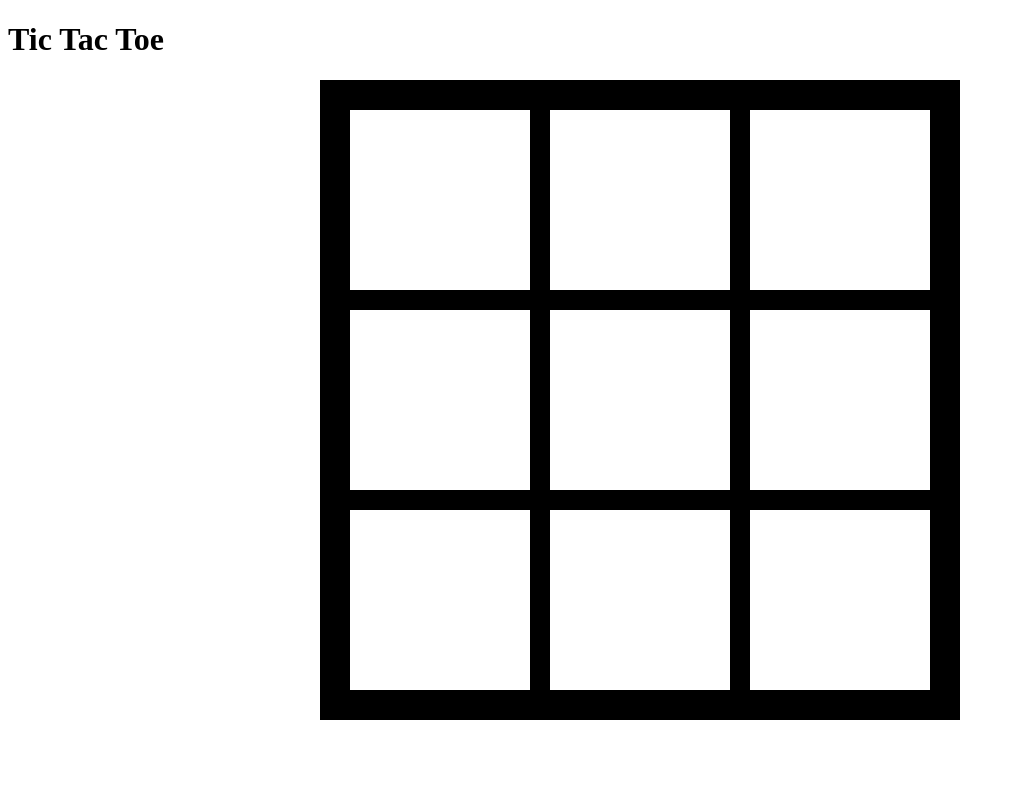
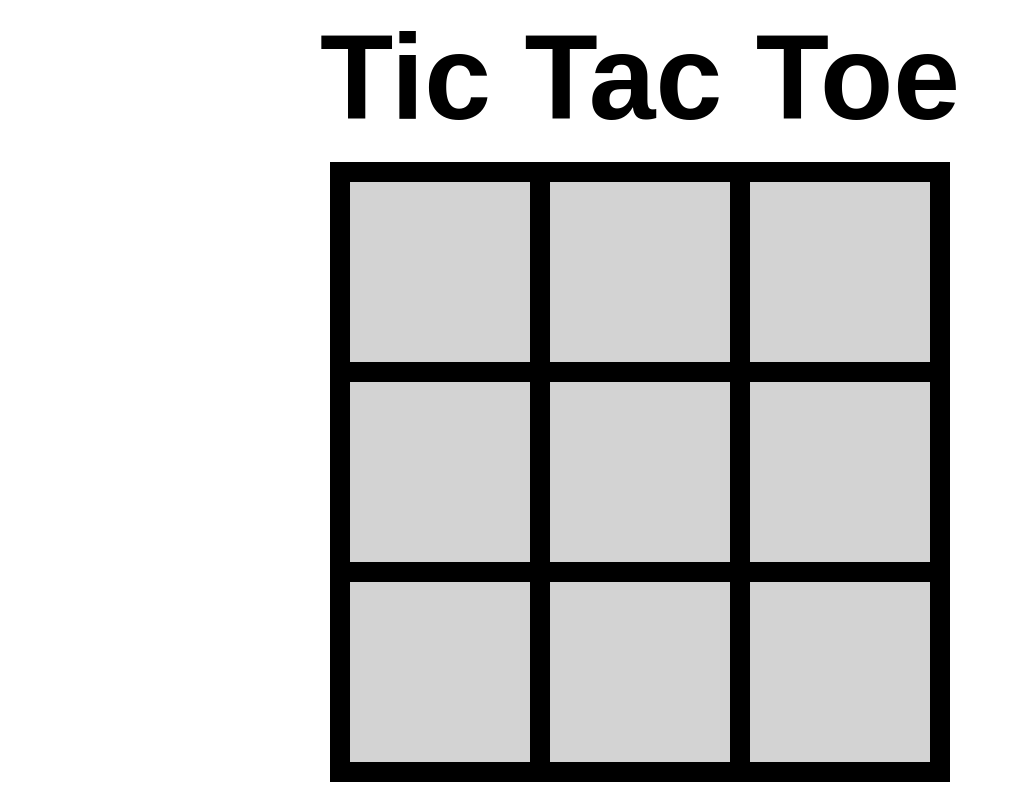
Before and after one commit to kopecmark/W6D2-Project, a plain HTML site: page tic/dist/index.html in a window 1280 px wide. Shown: the whole page, without its empty margins (0-1015 px from the left). Drawn offline with nearby package versions, Linux system fonts and the light colour scheme.

Commit message:
Adjust font, add hover

```diff
--- a/tic/dist/main.js
+++ b/tic/dist/main.js
@@ -137,7 +137,7 @@ eval("\nconst MoveError = function (msg) { this.msg = msg; };\n\n// MoveError re
 /*! no static exports found */
 /***/ (function(module, exports) {
 
-eval("class View {\n  constructor(game, $el) {\n    this.game = game; \n    this.$el = $el; \n    \n    this.setupBoard();\n    this.bindEvents();\n    this.makemove();\n  }\n\n  bindEvents() {\n    this.$el.on(\"click\", \"li\", ( event =>{\n      const $square = $(event.currentTarget);\n      this.makeMove($square);\n    }));\n  }\n\n  makeMove($square) {}\n\n  setupBoard() {\n    const $ul = $(\"<ul>\");\n    \n    for (var rowIdx = 0; rowIdx < 3; rowIdx++) {\n      for (var colIdx = 0; colIdx < 3; colIdx++) {\n        let $li = $(\"<li>\");\n        $li.data(\"pos\", [rowIdx, colIdx]);\n        $ul.append($li);\n      }\n    }\n    this.$el.append($ul);\n  }\n}\n\nmodule.exports = View;\n\n\n//# sourceURL=webpack:///./src/ttt-view.js?");
+eval("class View {\n  constructor(game, $el) {\n    this.game = game; \n    this.$el = $el; \n    \n    this.setupBoard();\n    this.bindEvents();\n    this.makemove();\n  }\n\n  bindEvents() {\n    this.$el.on(\"click\", \"li\", ( event =>{\n      const $square = $(event.currentTarget);\n      this.makeMove($square);\n    }));\n  }\n\n  makeMove($square) {}\n\n  setupBoard() {\n    const $ul = $(\"<ul>\");\n    \n    for (var rowIdx = 0; rowIdx < 3; rowIdx++) {\n      for (var colIdx = 0; colIdx < 3; colIdx++) {\n        let $li = $(\"<li>\");\n        $li.addClass('square')\n        $li.data(\"pos\", [rowIdx, colIdx]);\n        $ul.append($li);\n      }\n    }\n    this.$el.append($ul);\n  }\n}\n\nmodule.exports = View;\n\n\n//# sourceURL=webpack:///./src/ttt-view.js?");
 
 /***/ })
 
--- a/tic/dist/ttt.css
+++ b/tic/dist/ttt.css
@@ -1,9 +1,17 @@
+h1 {
+  margin: auto;
+  text-align: center;
+  font-weight: 700;
+  font-size: 120px;
+  font-family: sans-serif;
+}
+
 ul {
   display: flex;
   width: 600px;
   height: 600px;
   flex-wrap: wrap;
-  border: black 20px solid;
+  border: black 10px solid;
   list-style: none;
   margin: auto;
   padding-left: 0;
@@ -15,6 +23,9 @@ li {
   border: 10px solid black;
   width: 180px;
   margin: 0px;
+  background: lightgray;
+}
 
-
+.square:hover {
+  background: pink;
 }
```
